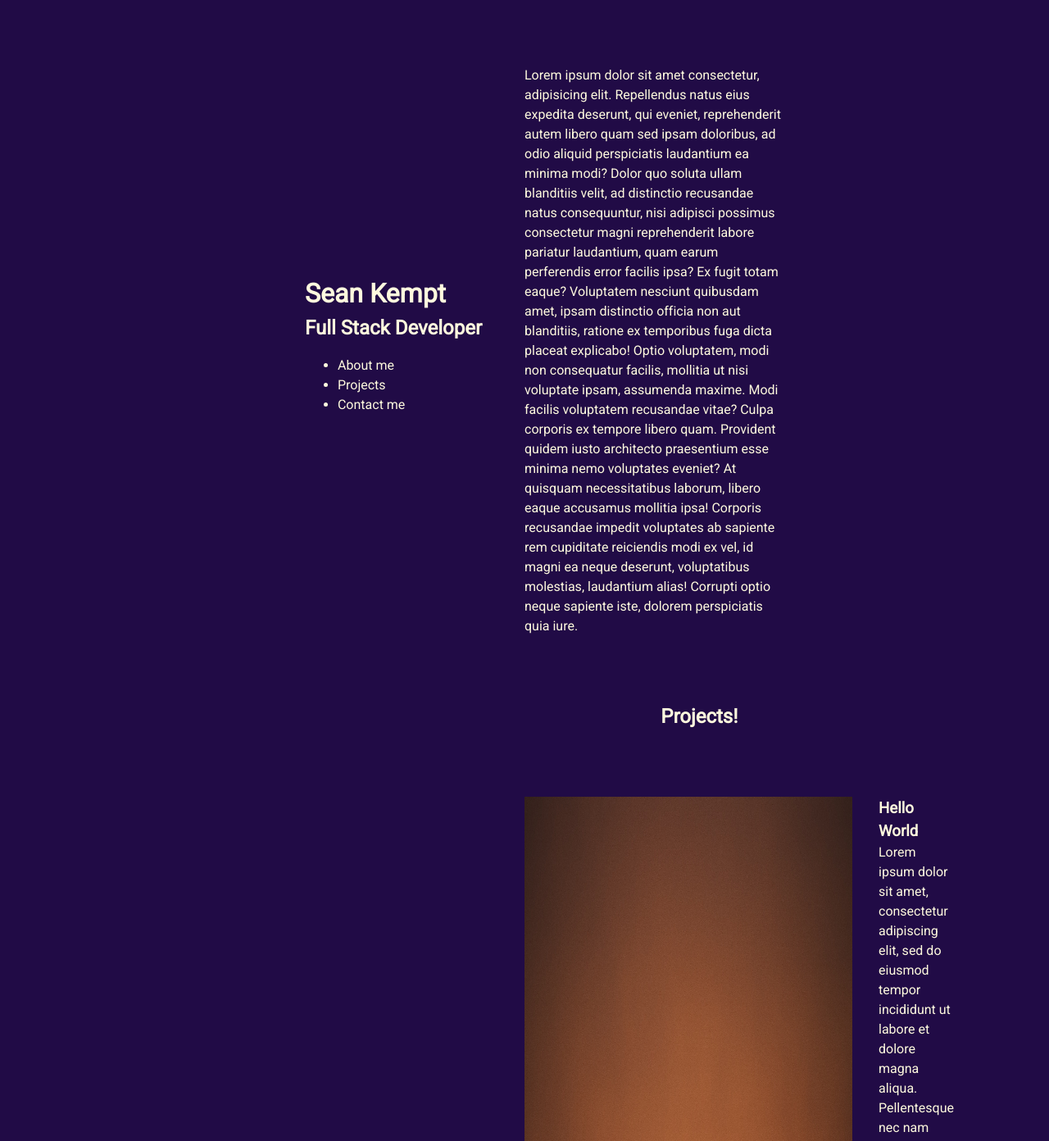
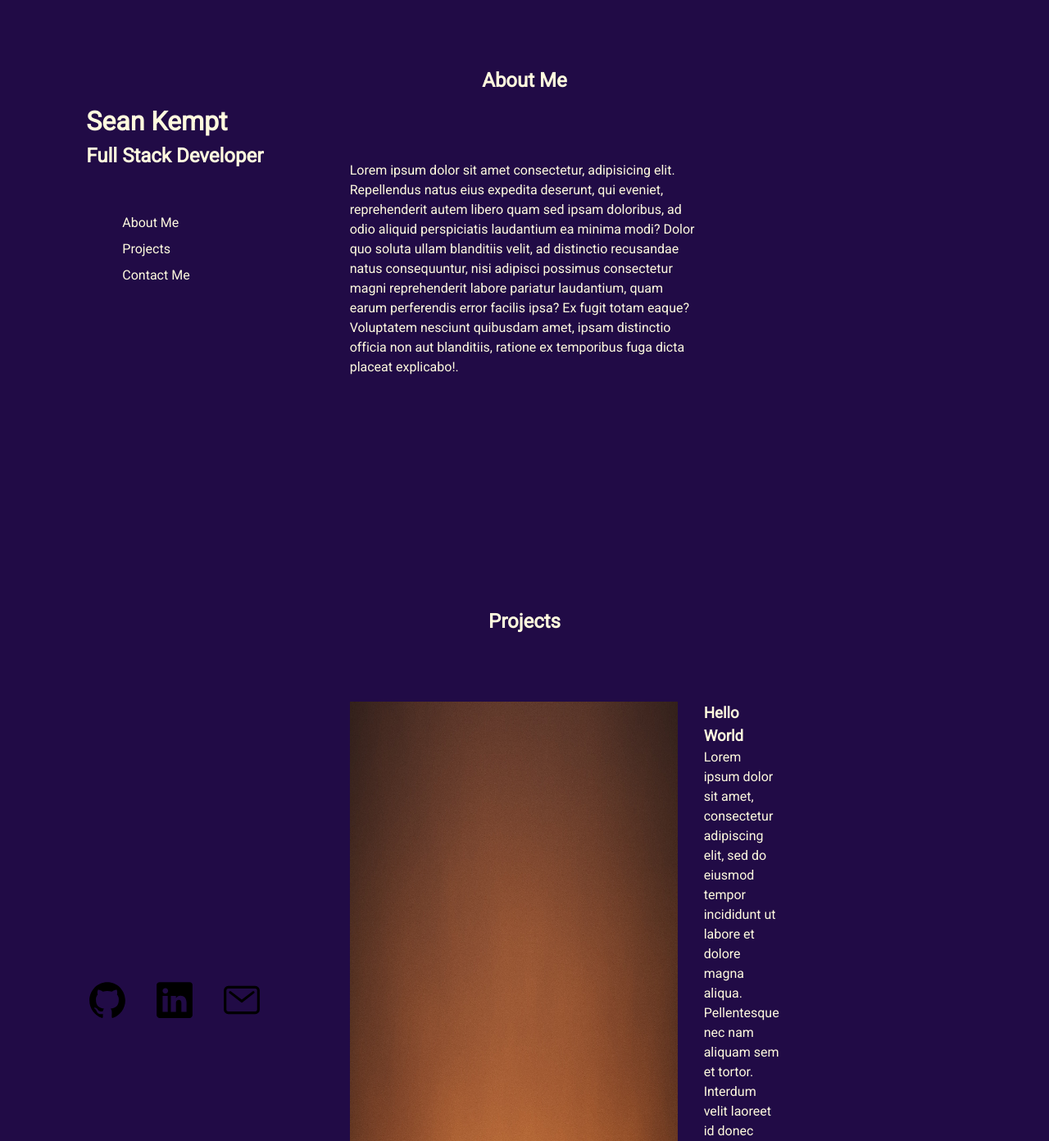
Before and after one commit to SeanKempt/portfolio, a React (Vite) app: page / in a window 1280 px wide. Shown: the top 1392 px of the page at 82% size. Built offline with nearby package versions, Linux system fonts and the light colour scheme.

Commit message:
feat: fix layout and reduce columns

```diff
--- a/src/App.tsx
+++ b/src/App.tsx
@@ -11,22 +11,21 @@ function App() {
         <div className="header__intronav">
           <h1>Sean Kempt</h1>
           <h2>Full Stack Developer</h2>
-          <ul>
-            <li>About me</li>
+          <ul className='header__nav'>
+            <li>About Me</li>
             <li>Projects</li>
-            <li>Contact me</li>
+            <li>Contact Me</li>
           </ul>
         </div>
       </div>
       <div className="aboutme">
+      <h2 className='aboutme__title'>About Me</h2>
         <p className="aboutme__intro">Lorem ipsum dolor sit amet consectetur, adipisicing elit. Repellendus natus eius expedita deserunt, qui eveniet, reprehenderit autem libero quam sed ipsam doloribus, ad odio aliquid perspiciatis laudantium ea minima modi?
         Dolor quo soluta ullam blanditiis velit, ad distinctio recusandae natus consequuntur, nisi adipisci possimus consectetur magni reprehenderit labore pariatur laudantium, quam earum perferendis error facilis ipsa? Ex fugit totam eaque?
-        Voluptatem nesciunt quibusdam amet, ipsam distinctio officia non aut blanditiis, ratione ex temporibus fuga dicta placeat explicabo! Optio voluptatem, modi non consequatur facilis, mollitia ut nisi voluptate ipsam, assumenda maxime.
-        Modi facilis voluptatem recusandae vitae? Culpa corporis ex tempore libero quam. Provident quidem iusto architecto praesentium esse minima nemo voluptates eveniet? At quisquam necessitatibus laborum, libero eaque accusamus mollitia ipsa!
-        Corporis recusandae impedit voluptates ab sapiente rem cupiditate reiciendis modi ex vel, id magni ea neque deserunt, voluptatibus molestias, laudantium alias! Corrupti optio neque sapiente iste, dolorem perspiciatis quia iure.</p>
+        Voluptatem nesciunt quibusdam amet, ipsam distinctio officia non aut blanditiis, ratione ex temporibus fuga dicta placeat explicabo!.</p>
       </div>
       <div className="projects">
-        <h2 className="projects__title">Projects!</h2>
+        <h2 className="projects__title">Projects</h2>
         <div className="projects__grid-container">
           {projectCardInfo.map((card) => (
             <ProjectCard title={card.title} description={card.description} image={card.image} />
@@ -40,7 +39,7 @@ function App() {
           <label htmlFor="message">Message</label>
           <textarea rows={6} cols={50}/>
         </form>
-      <div className="socials">
+        <div className="socials">
           <a className="socials__logo" href=""><img  src={githublogo} alt="Github logo" /></a>
           <a className="socials__logo" href=""><img  src={linkedinlogo} alt="LinkedIn logo" /></a>
           <a className="socials__logo"href=""><img  src={emailicon} alt="Email logo" /></a>
--- a/src/styles/index.css
+++ b/src/styles/index.css
@@ -13,12 +13,12 @@ body {
 
 .pagewrapper {
   display: grid;
-  grid-template-columns: repeat(12, 1fr);
+  grid-template-columns: repeat(3, 1fr);
   background-color: var(--main-bg-color);
 }
 
 .header {
-  grid-column: 4 / 7;
+  grid-column: 1;
   grid-row: 1;
   position: sticky;
   top: 0;
@@ -26,21 +26,35 @@ body {
   flex-direction: column;
   align-items: center;
   justify-content: center;
-  padding-top: 5rem;
+  padding-top: 2rem;
+}
+
+.header__nav {
+  list-style: none;
+  padding-top: 2rem;
+}
+
+.header__nav > li {
+  padding: .25rem
 }
 
 .aboutme {
-  grid-column: 7 / 10;
+  grid-column: 2;
   grid-row: 1;
   display: flex;
   justify-content: center;
   align-items: center;
+  flex-direction: column;
   padding-top: 5rem;
 }
 
+.aboutme__title {
+  padding-bottom: 5rem;
+}
+
 .projects {
-  grid-column: 7 / 11;
-  grid-row: 2 / 3;
+  grid-column: 2;
+  grid-row: 3 / 4;
   display: flex;
   flex-direction: column;
 }
@@ -58,8 +72,8 @@ body {
 }
 
 .contactme {
-  grid-column: 7 / 9;
-  grid-row: 3;
+  grid-column: 2;
+  grid-row: 5;
   display: grid;
   grid-template-columns: 1fr;
   padding-top: 10rem;
@@ -71,8 +85,9 @@ body {
 
 .socials {
   display: flex;
-  grid-column: 3 / 11;
-  grid-row: 4;
+  position: sticky;
+  grid-column: 1;
+  top: 70rem;
   justify-content: center;
   align-items: center;
   height: 200px;
@@ -83,15 +98,17 @@ body {
   width: 100%;
   max-width: 50px;
   height: auto;
+  margin-left: 1rem;
+  margin-right: 1rem;
 }
 
 .footer {
-  grid-column: 3 / 11;
-  grid-row: 5;
+  grid-column: 2;
+  grid-row: 7;
   display: flex;
   justify-content: center;
   align-items: center;
-  padding: 3rem 0;
+  padding: 6rem 0;
 }
 /* Component CSS starts here */
 .projectcard {
```
